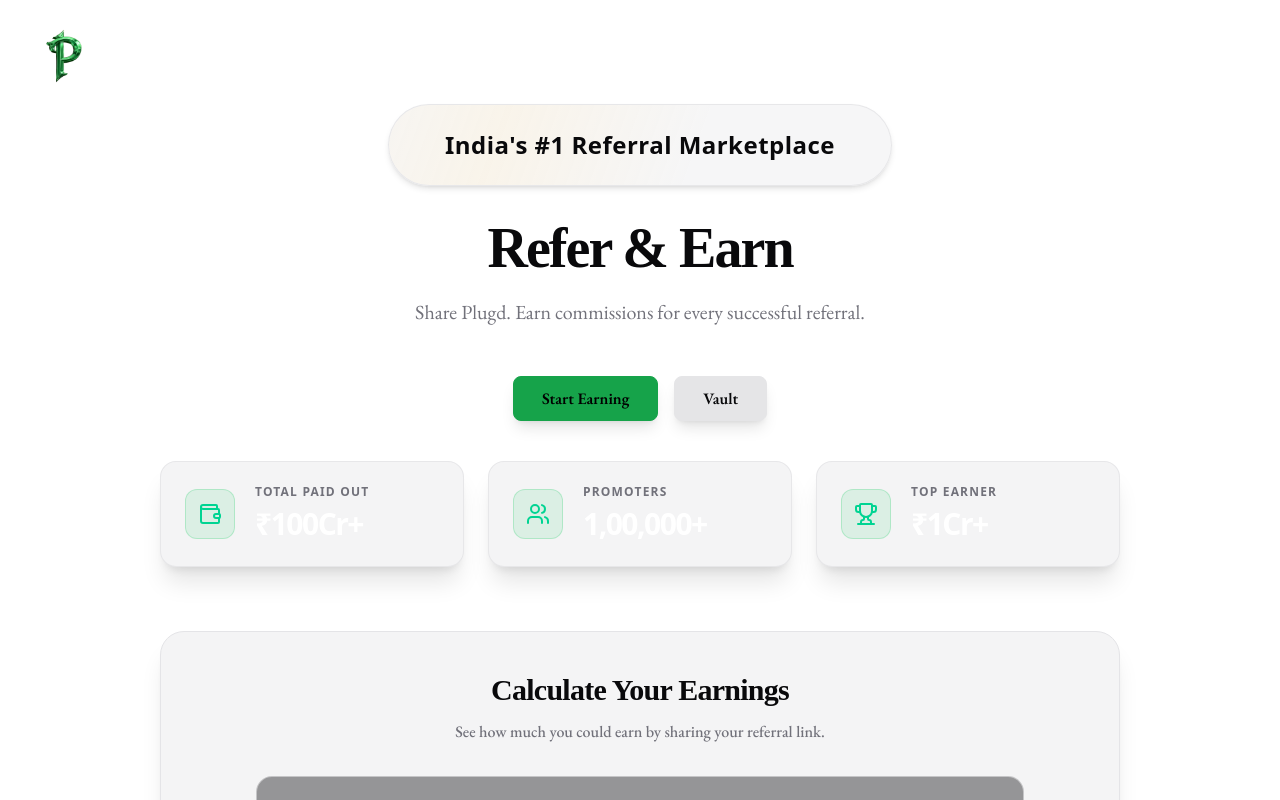
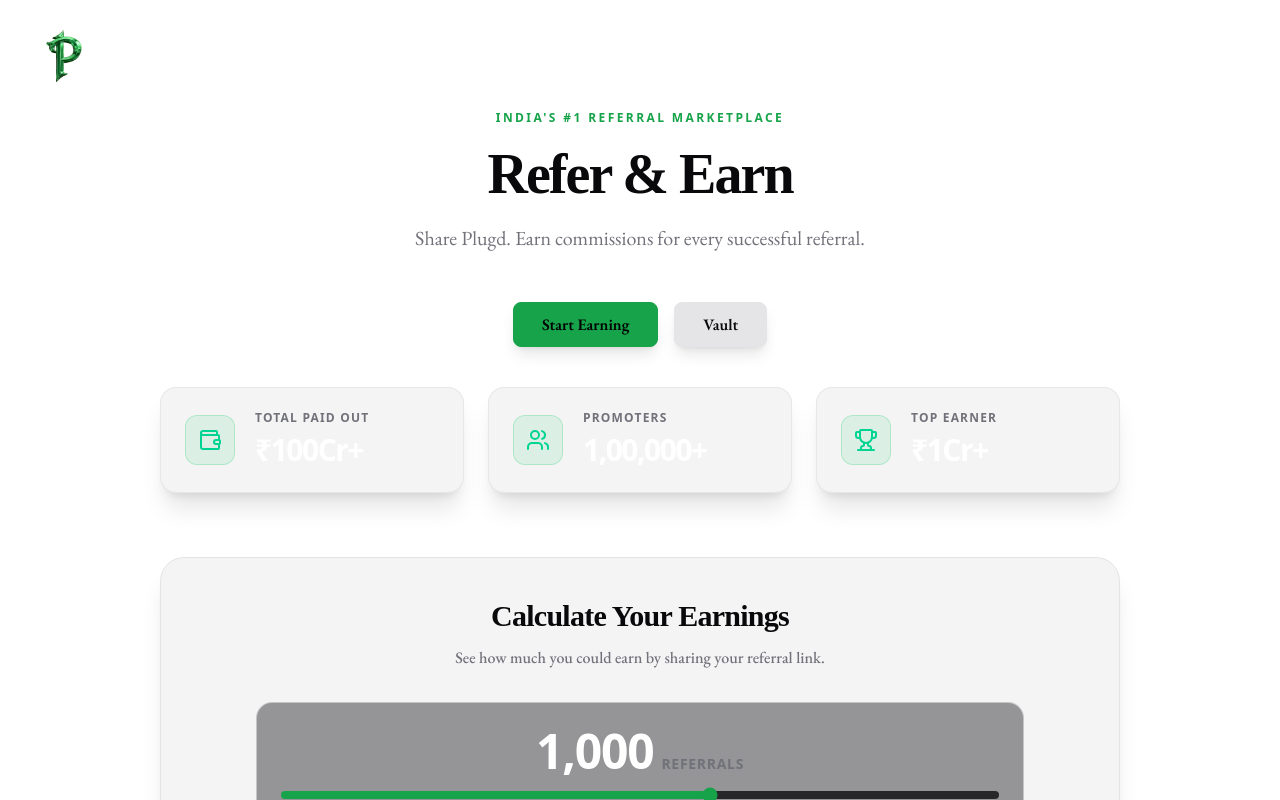
Before and after one commit to Ravishankar802/The-Plugd, a Next.js app: page / in a window 1280 px wide. Shown: the top 800 px of the page. Built offline with nearby package versions, Linux system fonts and the light colour scheme; no server answers; the database is empty.

Commit message:
Replace top pill with small green uppercase text above header

```diff
--- a/src/components/Header.tsx
+++ b/src/components/Header.tsx
@@ -8,14 +8,10 @@ export default function Header() {
         <Image src="/logo.png" alt="Plugd" width={80} height={80} />
       </Link>
 
-      <div className="w-full flex items-center justify-center mb-8 animate-in fade-in slide-in-from-top-2 duration-500 relative z-10">
-        <div className="inline-flex items-center bg-pill/80 backdrop-blur-sm border border-border/80 rounded-full px-8 py-4 md:px-14 md:py-6 shadow-md hover:border-border/100 hover:bg-pill transition-all group relative overflow-hidden">
-          <div className="absolute inset-0 bg-[linear-gradient(110deg,transparent_30%,rgba(255,240,210,0.35)_50%,transparent_70%)] bg-[length:200%_100%] animate-shine pointer-events-none" />
-
-          <span className="text-xl md:text-2xl font-bold text-foreground tracking-[0.02em] relative z-10">
-            India&apos;s #1 Referral Marketplace
-          </span>
-        </div>
+      <div className="mb-4 animate-in fade-in slide-in-from-top-2 duration-500 relative z-10">
+        <span className="text-[#16a34a] text-xs font-bold uppercase tracking-[0.2em]">
+          India&apos;s #1 Referral Marketplace
+        </span>
       </div>
       <h1
         className="text-[clamp(2.15rem,5.5vw,3.5rem)] font-[800] tracking-[-0.035em] leading-[1.1] text-foreground mb-4 relative z-10"
```
